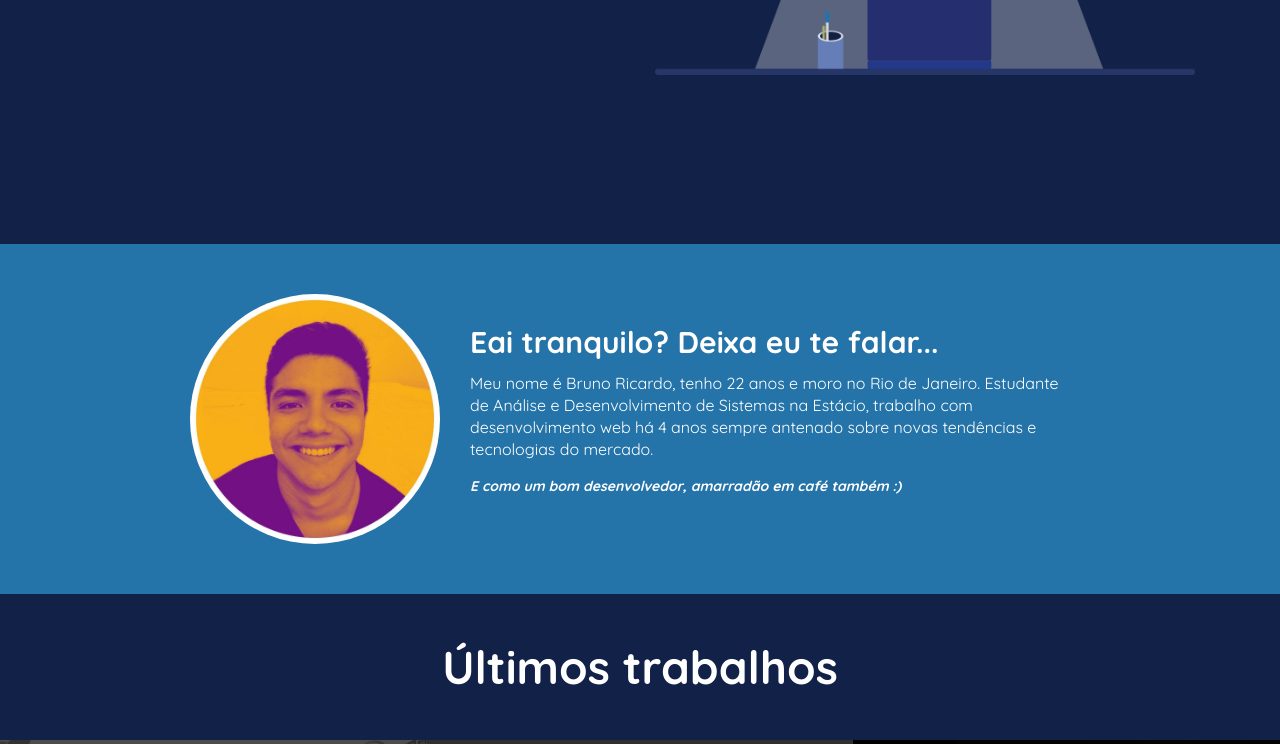
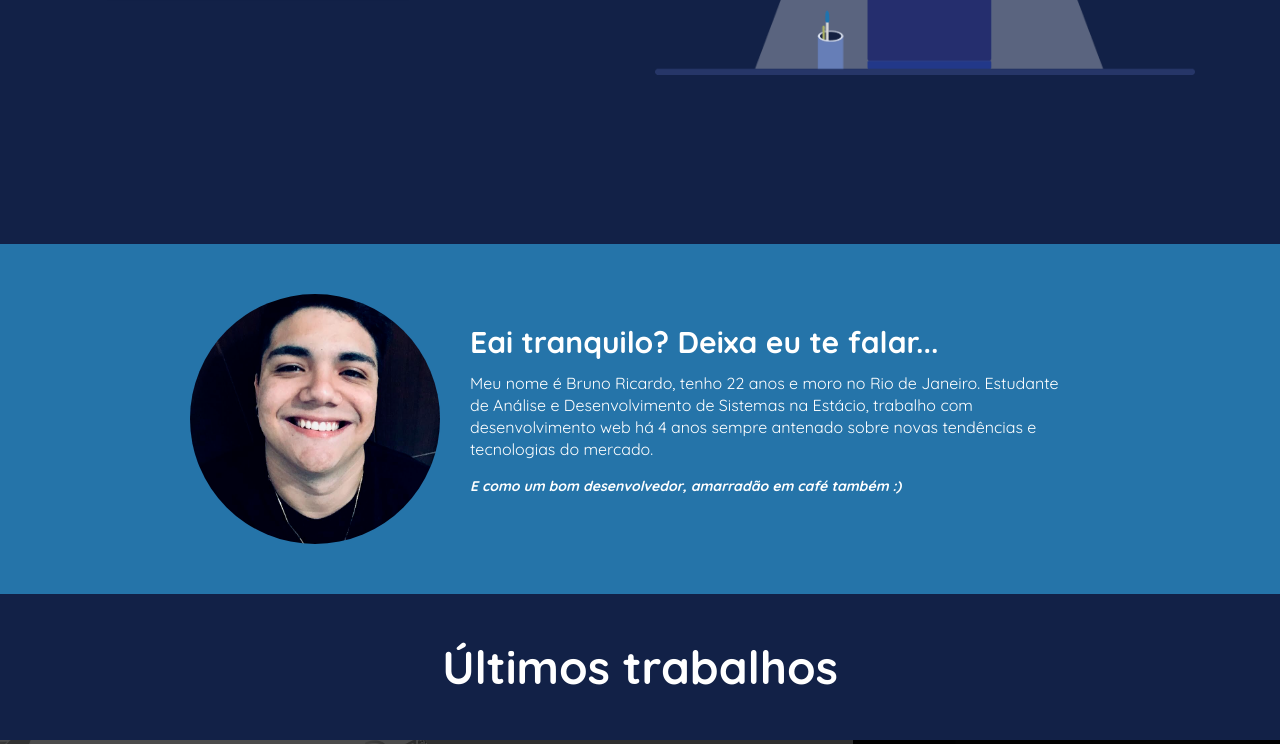
Before and after one commit to brunomaarts/portfolio, a website: page index.html in a window 1280 px wide. Shown: the part 556-1300 px from the top of the page. Drawn offline with nearby package versions, Linux system fonts and the light colour scheme; grey boxes are pictures that could not be loaded.

Commit message:
change photo

```diff
--- a/index.html
+++ b/index.html
@@ -81,7 +81,7 @@
 				<div class="container">
 					<div class="card-deck">
 						<div class="box-image">
-							<div class="fotinha" style="background-image: url('img/br-real.jpg');"></div>
+							<div class="fotinha" style="background-image: url('img/br-real.png');"></div>
 						</div>
 						<div class="box-text">
 							<h2>Eai tranquilo? Deixa eu te falar...</h2>
```
Also changed, not shown: img/br-real.JPG (deleted), img/br-real.png (added).
